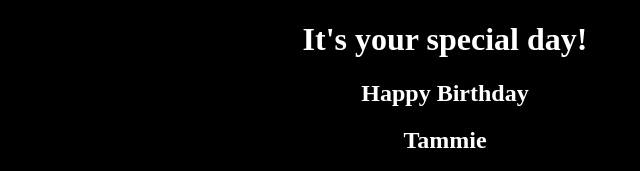
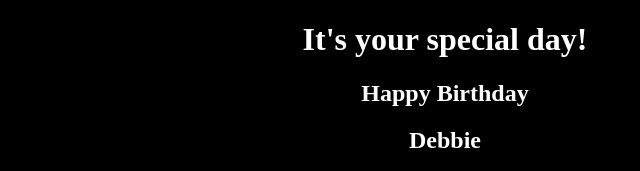
Before and after one commit to Leiya20/customize, a plain HTML site: page index.html in a window 1280 px wide. Shown: the top 171 px of the page, 195-835 px from the left. Drawn offline with Linux system fonts and the light colour scheme; grey boxes are pictures that could not be loaded.

Commit message:
Add files via upload

```diff
--- a/index.html
+++ b/index.html
@@ -9,7 +9,7 @@
 <body>
     <h1>It's your special day!</h1>
     <h2>Happy Birthday</h2>
-    <h2>Tammie</h2>
+    <h2>Debbie</h2>
     <iframe src="https://gifer.com/embed/4A5" width=480 height=320.400 frameBorder="0" allowFullScreen></iframe>
 </body>
 </html>
```
